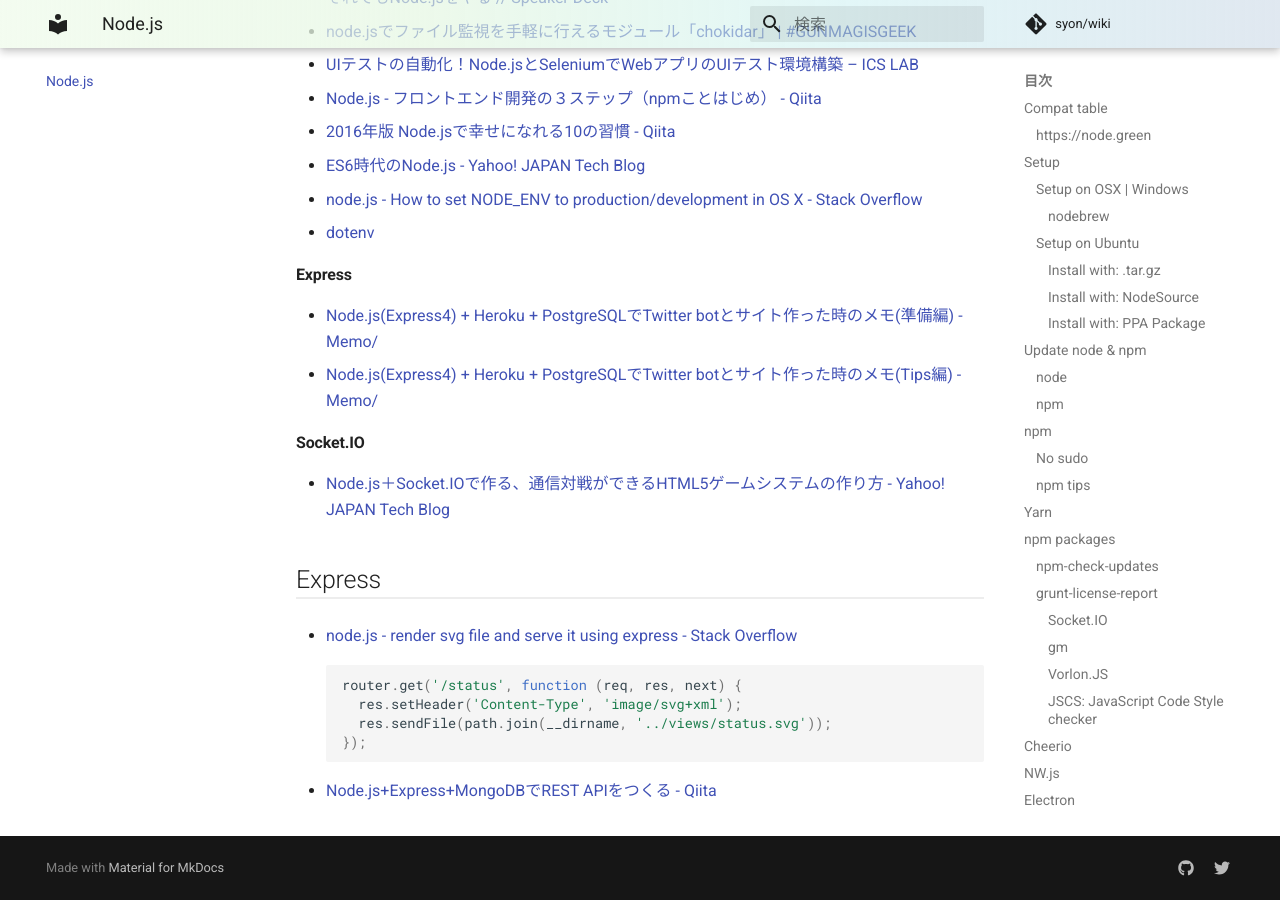
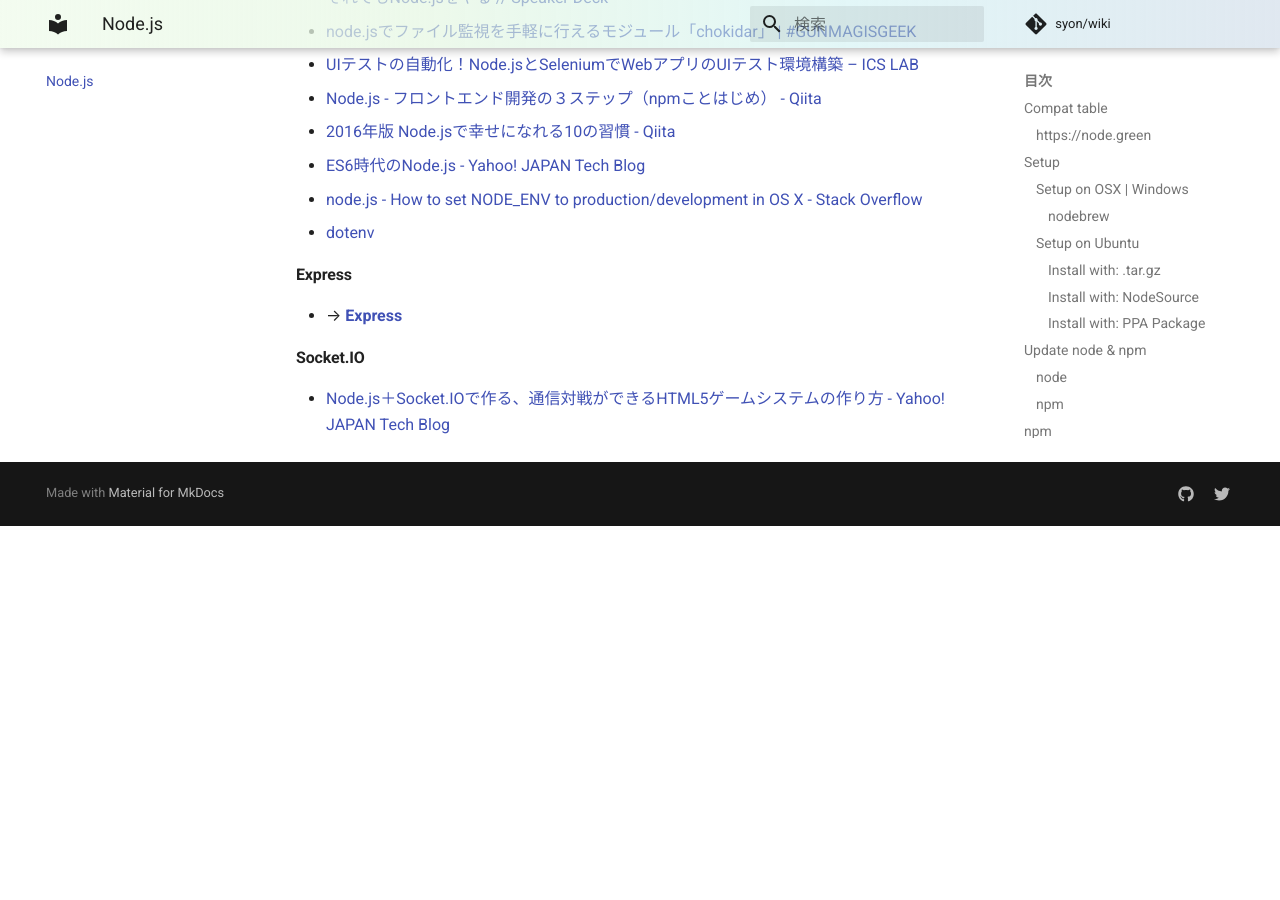
Before and after one commit to syon/wiki, an MkDocs documentation site: the page built from docs/nodejs.md, in a window 1280 px wide and 900 px high, scrolled down 5469 px. Built offline with MkDocs 1.6.1 and Material for MkDocs 9.7.7, drawn with Linux system fonts in a browser that asks for light colours; comment, search, counter and statistics services are not loaded; after the commit the page ends 5995 px from its top, so only the background shows below that.

Commit message:
:memo: Express

````diff
--- a/docs/nodejs.md
+++ b/docs/nodejs.md
@@ -201,21 +201,7 @@ console.log($('h1').html());
   - [dotenv](https://www.npmjs.com/package/dotenv)
 
 #### Express
-- [Node.js(Express4) + Heroku + PostgreSQLでTwitter botとサイト作った時のメモ(準備編) - Memo/](http://memo.brdr.jp/post/116650871021/node-js-express4-heroku-postgresql-twitter)
-- [Node.js(Express4) + Heroku + PostgreSQLでTwitter botとサイト作った時のメモ(Tips編) - Memo/](http://memo.brdr.jp/post/117233031311/node-js-express4-heroku-postgresql-twitter)
+- → __[Express](express)__
 
 #### Socket.IO
 - [Node.js＋Socket.IOで作る、通信対戦ができるHTML5ゲームシステムの作り方 - Yahoo! JAPAN Tech Blog](http://techblog.yahoo.co.jp/javascript/nodejs/online_game_architecture_by_socketio/)
-
-
-## Express
-
-- [node\.js \- render svg file and serve it using express \- Stack Overflow](http://stackoverflow.com/questions/32546967/render-svg-file-and-serve-it-using-express)
-```js
-router.get('/status', function (req, res, next) {
-  res.setHeader('Content-Type', 'image/svg+xml');
-  res.sendFile(path.join(__dirname, '../views/status.svg'));
-});
-```
-
-- [Node\.js\+Express\+MongoDBでREST APIをつくる \- Qiita](http://qiita.com/itagakishintaro/items/a1519998a91061cbfb1e)
````
Also changed, not shown: docs/express.md (added, +20 -0 lines).
